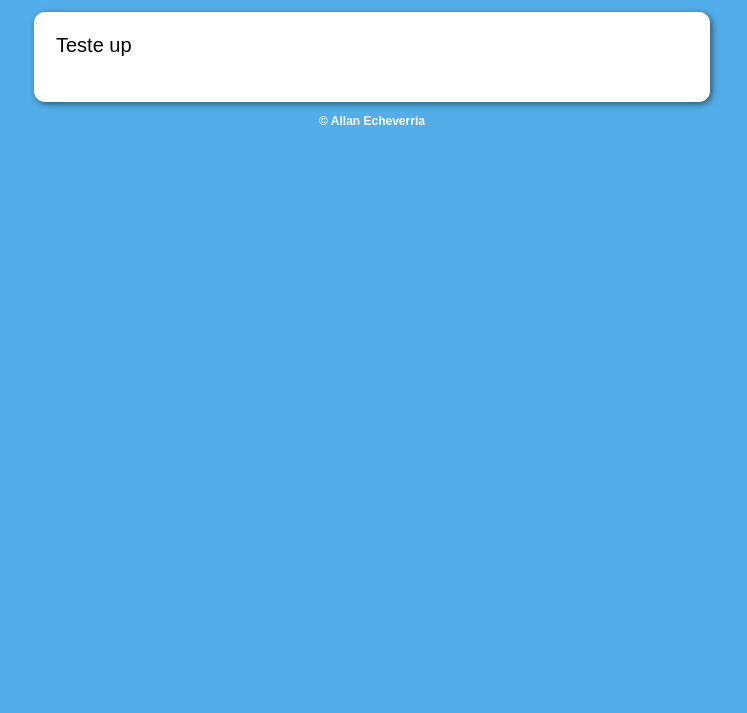
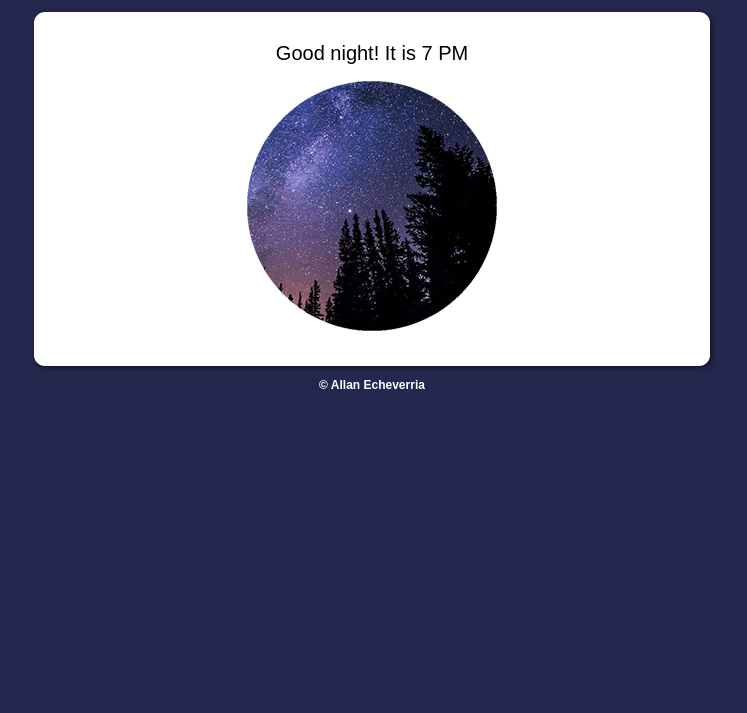
Before and after one commit to AllanCFE/Weather, a plain HTML site: page index.html in a window 1280 px wide. Shown: the part 87-800 px from the top of the page, without its empty margins (268-1015 px from the left). Drawn offline with Linux system fonts and the light colour scheme.

Commit message:
Messages based on the period of the day

```diff
--- a/index.html
+++ b/index.html
@@ -6,15 +6,15 @@
     <title>What time is it?</title>
     <link rel="stylesheet" href="style.css">
 </head>
-<body>
+<body onload="load()">
     <header>
         <h1>What time is it?</h1>
     </header>
     <section>
-        <div>
+        <div id="msg">
             Teste up
         </div>
-        <div>
+        <div id="picture">
             <img src="" alt="">
         </div>
     </section>
--- a/script.js
+++ b/script.js
@@ -0,0 +1,33 @@
+function load (){
+    var msg = document.getElementById('msg');
+    var img = document.querySelector('img');
+    var data = new Date();
+    var hour = data.getHours();
+
+    if (hour < 6){
+        img.src = "src/night.png"
+        hour += " AM"
+        msg.innerHTML = "Hey there night owl! "
+        document.body.style.background = "#0b1026"
+    }
+    else if(hour <= 12){
+        img.src = "src/morning.png"
+        hour += " AM"
+        msg.innerHTML = "Good morning my sunshine <3 "
+        document.body.style.background = "#f7db79"
+    }
+    else if (hour <= 18) {
+        img.src="src/afternoon.png"
+        hour -=12
+        hour += " PM"
+        msg.innerHTML = "Time to live, it is already afternoon! "
+        document.body.style.background = "#f2b366"
+    } else {
+        img.src="src/night.png"
+        hour -=12
+        hour += " PM"
+        msg.innerHTML = "Good night! "
+        document.body.style.background = "#24284e"
+    }
+    msg.innerHTML += `It is ${hour}`
+}
--- a/style.css
+++ b/style.css
@@ -23,3 +23,8 @@ footer{
     font-size: 12px;
     font-weight: bold;
 }
+
+div {
+    text-align: center;
+    padding: 8px;
+}
```
